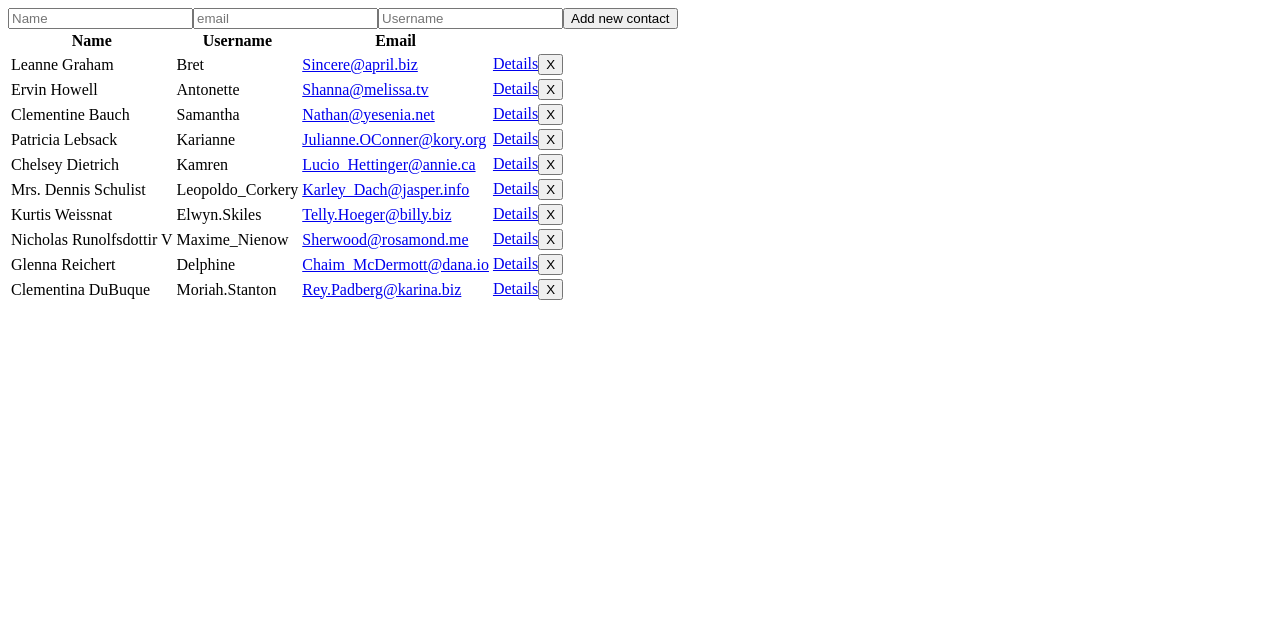
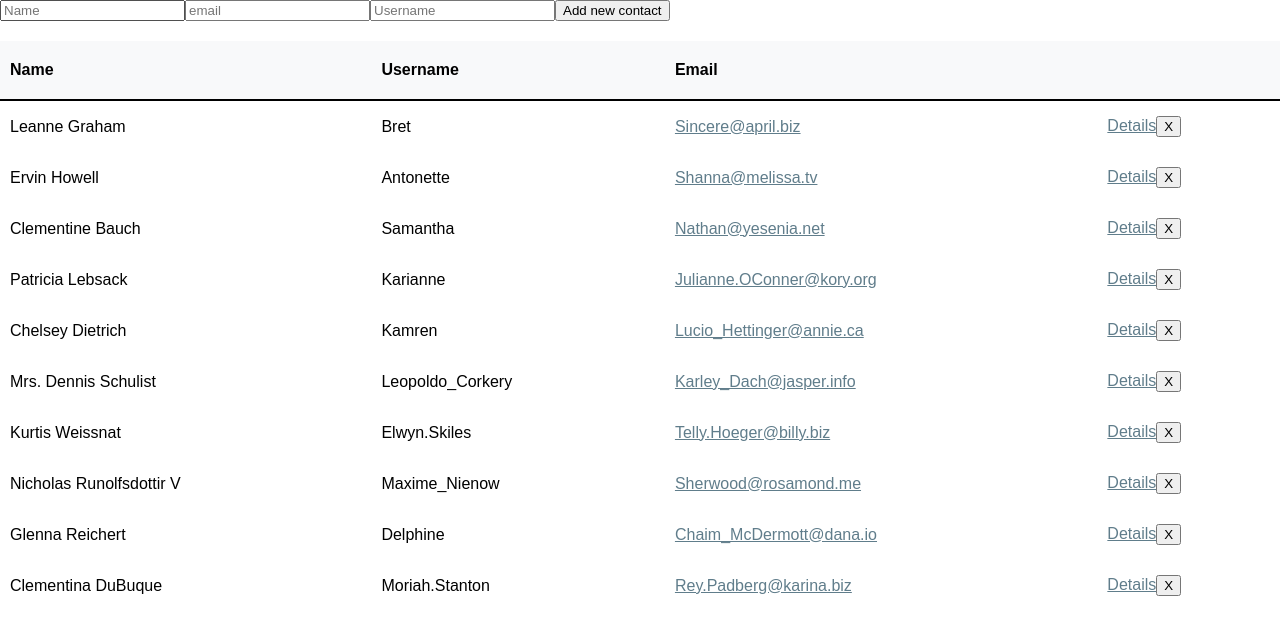
Before and after one commit to AndriiManyak/vue-spa-tt, a Vue app: page / in a window 1280 px wide. Shown: the top 634 px of the page. Built offline with nearby package versions, Linux system fonts and the light colour scheme.

Commit message:
add style for table

```diff
--- a/src/App.vue
+++ b/src/App.vue
@@ -5,4 +5,15 @@
 </template>
 
 <style lang="scss">
+body {
+  margin: 0;
+}
+
+#app {
+  font-family: Arial, Helvetica, sans-serif;
+}
+
+a {
+  color: #607D8B;
+}
 </style>
--- a/src/components/ContactsTable.vue
+++ b/src/components/ContactsTable.vue
@@ -37,6 +37,40 @@ export default {
 };
 </script>
 
-<style>
+<style scoped lang="scss">
+.table {
+  border-collapse: collapse;
+  text-align: start;
+  &__head {
+    background-color: #F8F9FA;
+    border-bottom: 2px solid black;
 
+    th {
+      text-align: start;
+      padding: 20px 10px;
+      cursor: pointer;
+
+      &:hover {
+        background-color: #DFE0E1;
+      }
+
+      &:last-child {
+        background-color: #F8F9FA;
+        cursor: default;
+      }
+    }
+  }
+
+  &__body {
+    tr {
+      &:hover {
+        background-color: #F8F9FA;
+      }
+    }
+
+    td {
+      padding: 15px 10px;
+    }
+  }
+}
 </style>
--- a/src/views/Contacts.vue
+++ b/src/views/Contacts.vue
@@ -27,6 +27,14 @@ export default {
 };
 </script>
 
-<style>
+<style scoped lang="scss">
+.contacts {
+  max-width: 1024px;
+  margin: auto;
 
+  &__table {
+    width: 100%;
+    margin: 20px 0;
+  }
+}
 </style>
```
